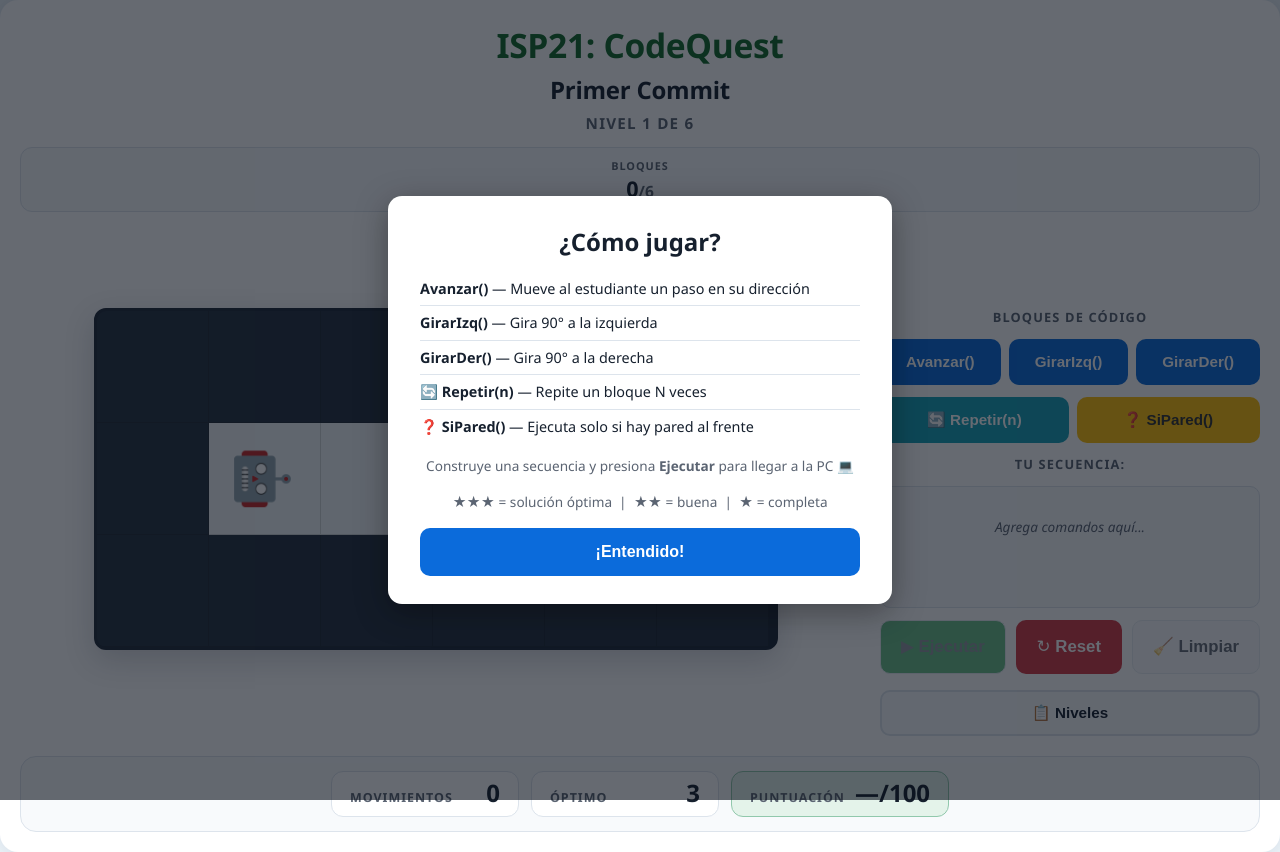
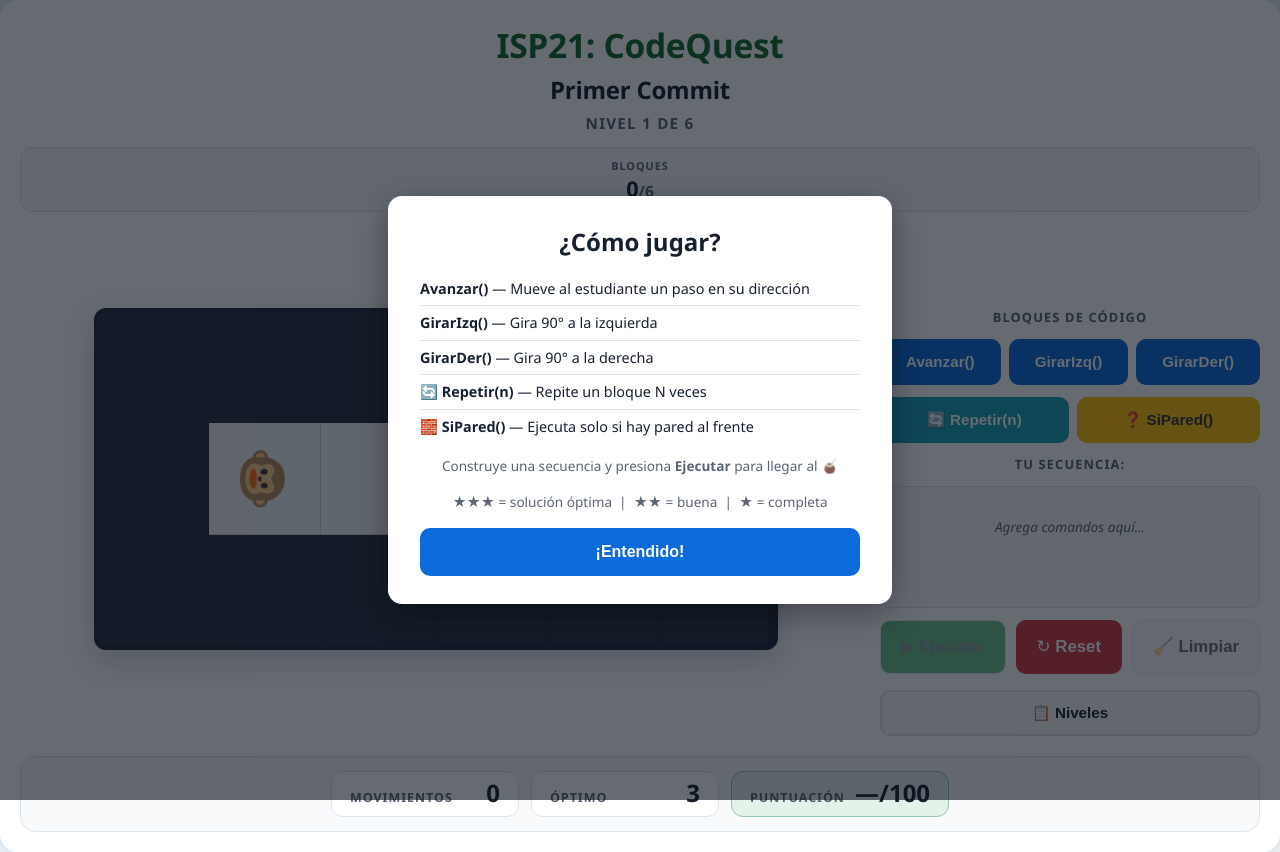
Before and after one commit to NachoUrbanoBJJ/Proyecto-Desarrollo-de-Software, a React (Vite) app in the folder isp21-coding-game/application/: page / in a window 1280 px wide. Built offline with nearby package versions, Linux system fonts and the light colour scheme.

Commit message:
feat: update tutorial prompts and icons for improved clarity and engagement

```diff
--- a/isp21-coding-game/application/src/App.tsx
+++ b/isp21-coding-game/application/src/App.tsx
@@ -365,7 +365,7 @@ export default function App() {
         saveGameState(next);
         return next;
       });
-      resetRunState("¡Ayuda al estudiante a llegar a la PC!", target.start);
+      resetRunState("¡Ayuda al estudiante a llegar al mate!", target.start);
     }
   };
 
@@ -503,7 +503,7 @@ export default function App() {
       saveGameState(next);
       return next;
     });
-    resetRunState("¡Ayuda al estudiante a llegar a la PC!", target.start);
+    resetRunState("¡Ayuda al estudiante a llegar al mate!", target.start);
   }, [currentLevel.id, resetRunState]);
 
   const continueFromModal = useCallback(() => {
@@ -711,9 +711,9 @@ export default function App() {
               <li><strong>GirarIzq()</strong> — Gira 90° a la izquierda</li>
               <li><strong>GirarDer()</strong> — Gira 90° a la derecha</li>
               <li><strong>🔄 Repetir(n)</strong> — Repite un bloque N veces</li>
-              <li><strong>❓ SiPared()</strong> — Ejecuta solo si hay pared al frente</li>
+              <li><strong>🧱 SiPared()</strong> — Ejecuta solo si hay pared al frente</li>
             </ul>
-            <p>Construye una secuencia y presiona <strong>Ejecutar</strong> para llegar a la PC 💻</p>
+            <p>Construye una secuencia y presiona <strong>Ejecutar</strong> para llegar al 🧉</p>
             <p className="stars-hint">★★★ = solución óptima &nbsp;|&nbsp; ★★ = buena &nbsp;|&nbsp; ★ = completa</p>
             <button onClick={dismissTutorial}>¡Entendido!</button>
           </div>
@@ -768,10 +768,10 @@ export default function App() {
                       <div key={`${x}-${y}`} className={getCellClasses(x, y, cell)}>
                         {isPlayerHere && (
                           <span className={`player dir-${player.direction} ${showVictory ? 'player-victory' : ''} ${showCollision ? 'colliding' : ''} ${isWalking ? 'walking' : ''}`}>
-                            🤖
+                            🐵
                           </span>
                         )}
-                        {cell === 2 && !isPlayerHere && <span>💻</span>}
+                        {cell === 2 && !isPlayerHere && <span>🧉</span>}
                       </div>
                     );
                   })}
```
